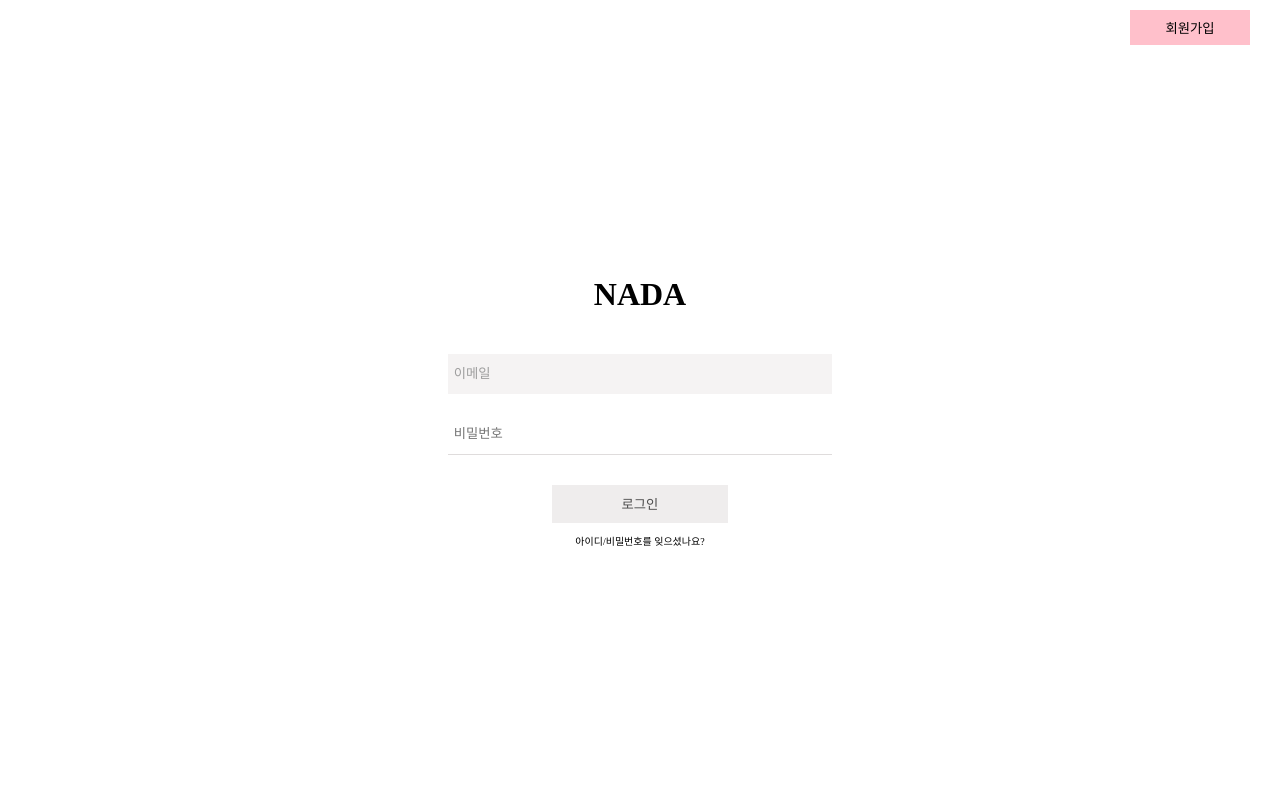
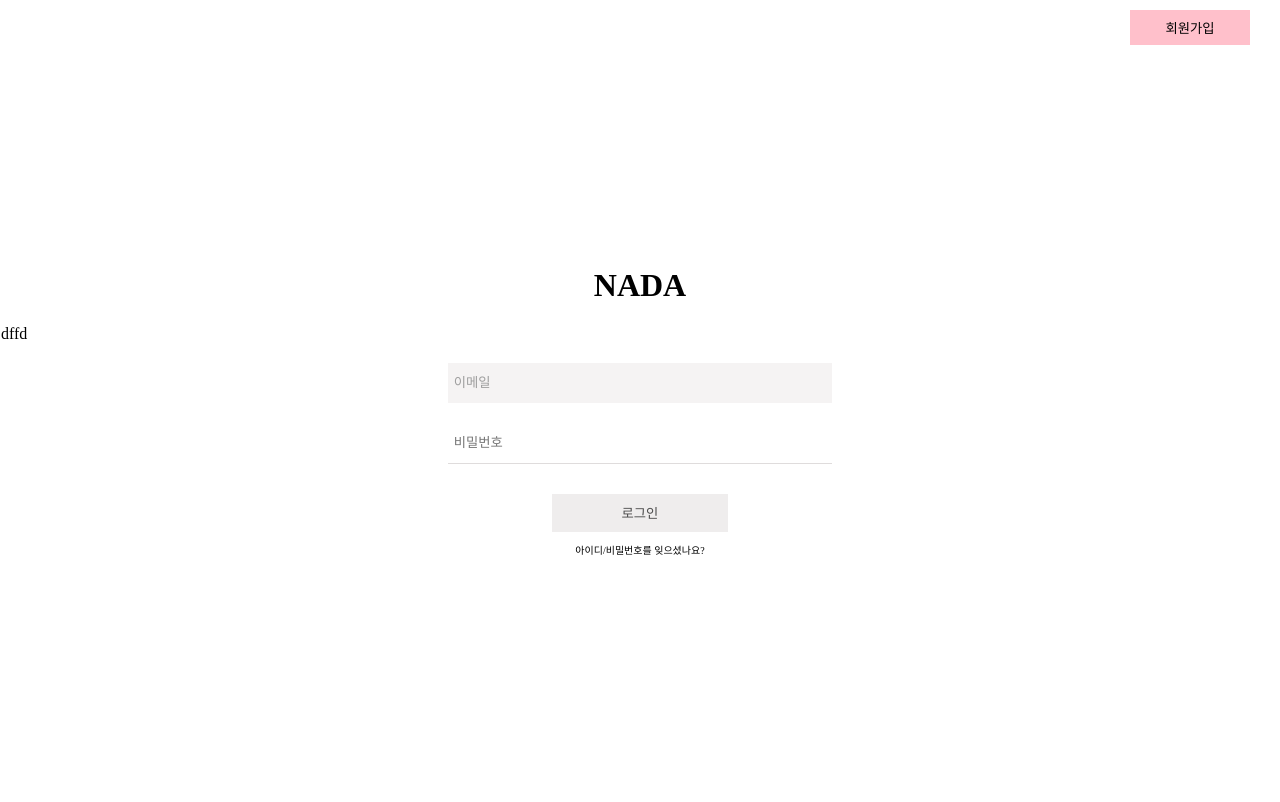
Before and after one commit to Like-lion-inha-Hackathon/nada_djagno, a Django app: page /users/login/ in a window 1280 px wide. Run offline with Django 3.2, Linux system fonts and the light colour scheme; some libraries are stand-ins or nearby versions.

Commit message:
로그인 페이지
ㅋㅋㅋㅋㅋㅋㅋㅋㅋㅋㅋㅋㅋ

```diff
--- a/templates/users/login.html
+++ b/templates/users/login.html
@@ -18,7 +18,7 @@ Log In
     <h1>NADA</h1>
     <form action="{% url 'users:login' %}" method="POST">
     {% csrf_token %}
-    </form>
+    </form>dffd
         <div class="input-box" >
             <input class=input-bar1 type="email" class="form-control" name = "email" placeholder=" 이메일" aria-label="Recipient's username" aria-describedby="button-addon2">
             <input class=input-bar2 id="password" type="password" name="password" placeholder=" 비밀번호">
```
